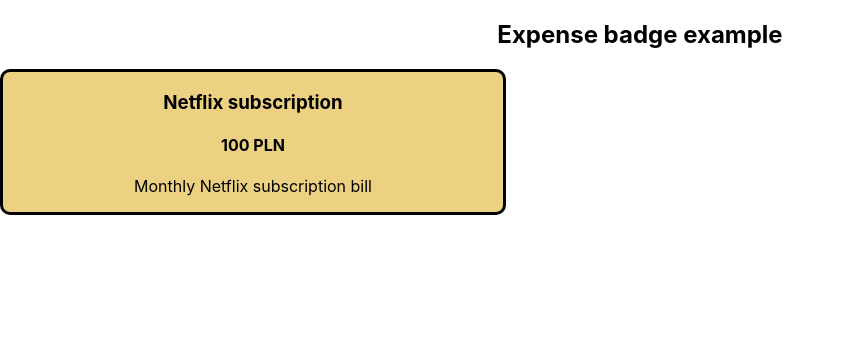
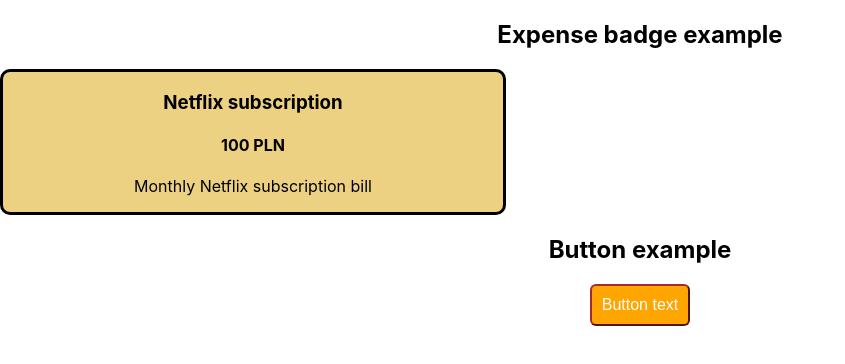
Before and after one commit to luckyluk07/ExpenseGuard, a React (Create React App) app in the folder expense_guard_frontend/: page / in a window 1280 px wide. Shown: the top 364 px of the page, without its empty margins (0-845 px from the left). Built offline with nearby package versions, Linux system fonts and the light colour scheme.

Commit message:
Add simple button component

```diff
--- a/expense_guard_frontend/src/App.js
+++ b/expense_guard_frontend/src/App.js
@@ -1,5 +1,6 @@
 import './App.css';
-import ExpenseBadge from './Components/ExpenseBadge';
+import ExpenseBadge from './Components/ExpenseBadge/ExpenseBadge';
+import Button from './Components/Common/Button/Button';
 
 function App() {
   return (
@@ -7,6 +8,9 @@
       <main>
         <h2>Expense badge example</h2>
         <ExpenseBadge name='Netflix subscription' money={{amount: 100, currency: {code: "PLN"}}} description='Monthly Netflix subscription bill'/>
+        <h2>Button example</h2>
+        <Button text='Button text' onClick={() => {console.log('button click')}}/>
+
       </main>
     </div>
   );
--- /dev/null
+++ b/expense_guard_frontend/src/Components/Common/Button/Button.css
@@ -0,0 +1,14 @@
+.buttonShape {
+    border-radius: 6px;
+    padding: 10px;
+}
+
+.buttonSkin {
+    background-color: orange;
+    color: white;
+    border-color: brown;
+}
+
+.buttonContent {
+    font-size: 16px;
+}
--- /dev/null
+++ b/expense_guard_frontend/src/Components/Common/Button/Button.js
@@ -0,0 +1,10 @@
+import React from 'react';
+import './Button.css';
+
+function Button(props) {
+  return (
+    <button className='buttonShape buttonSkin buttonContent' onClick={props.onClick}>{props.text}</button>
+  );
+}
+
+export default Button;
```
Also changed, not shown: expense_guard_frontend/src/Components/ExpenseBadge/ExpenseBadge.css (renamed from expense_guard_frontend/src/Components/ExpenseBadge.css), expense_guard_frontend/src/Components/ExpenseBadge/ExpenseBadge.js (renamed from expense_guard_frontend/src/Components/ExpenseBadge.js).
